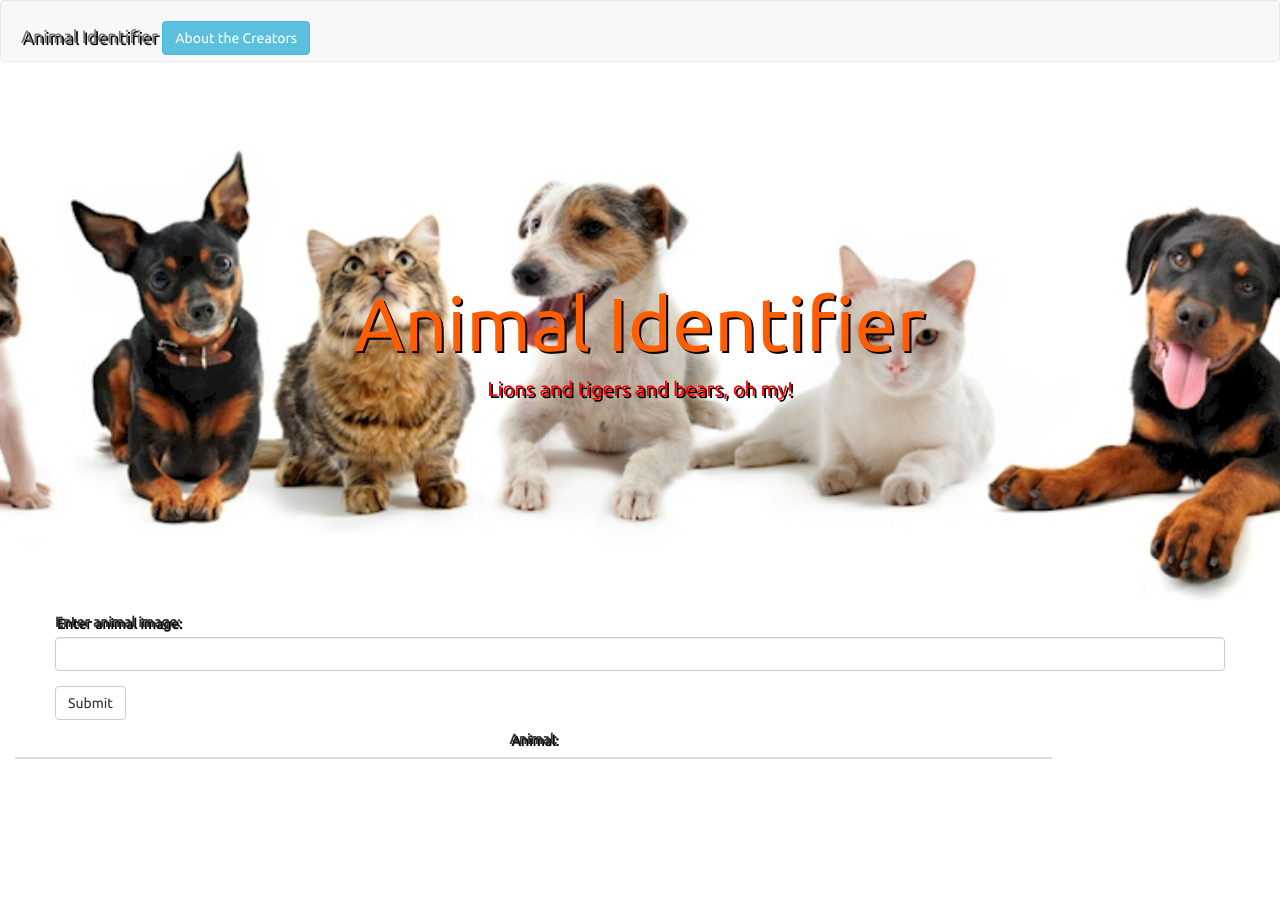
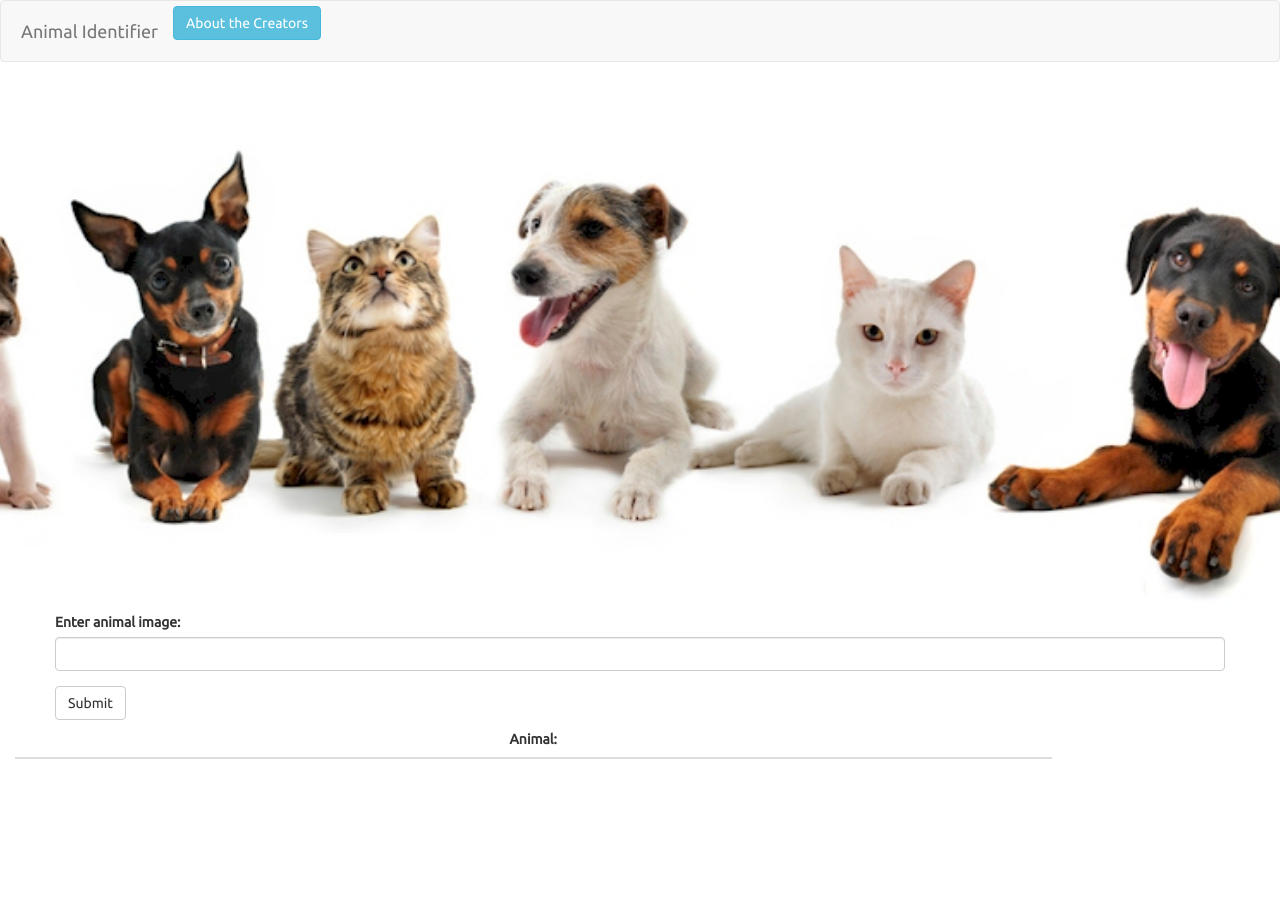
Before and after one commit to KalicoRacer/P3-paranormal_hacktivity, a Python web app: template Template/index.html in a window 1280 px wide. Run offline with Jinja, Linux system fonts and the light colour scheme; the template is opened without the code that fills it, so the values that code supplies are empty; some libraries are stand-ins or nearby versions.

Commit message:
7:36PM
Websites both work - Praise be

```diff
--- a/Template/index.html
+++ b/Template/index.html
@@ -7,7 +7,7 @@
   <meta name="viewport" content="width=device-width, initial-scale=1">
   <link rel="stylesheet" href="https://maxcdn.bootstrapcdn.com/bootswatch/3.3.7/superhero/bootstrap.min.css">
   <link href="https://fonts.googleapis.com/css?family=Ubuntu" rel="stylesheet">
-  <link rel="stylesheet" href="static/css/style.css">
+  <link rel="stylesheet" href="../static/css/style.css">
 </head>
 
 <body>
@@ -16,9 +16,8 @@
       <div class="container-fluid">
         <div class="navbar-header">
           <a class="navbar-brand" href="index.html">Animal Identifier
-              <button type="button" onclick="window.location.href = 'Aboutthecreators.html';" class="btn btn-info">About the Creators</button>
-            <img class="nav-ufo" src="static/images/ufo.svg">
           </a>
+            <a href="Aboutthecreators.html"><button type="button" class="btn btn-info">About the Creators</button></a>
         </div>
       </div>
     </nav>
@@ -88,8 +87,6 @@
     </footer> -->
   </div>
   <script src="https://cdnjs.cloudflare.com/ajax/libs/d3/4.11.0/d3.js"></script>
-  <script src="static/js/data.js"></script>
-  <script src="static/js/app.js"></script>
 </body>
 
 </html>
--- a/static/css/style.css
+++ b/static/css/style.css
@@ -8,7 +8,7 @@ body {
   height: 100%;
   padding: 0;
   margin: 0;
-  text-shadow: 2px 2px black;
+/*  text-shadow: 2px 2px black;
 }
 
 /* The wrapper contains all of the page's content besides the footer, which is pushed to the bottom of the page */
@@ -100,7 +100,7 @@ select {
   padding: 20px;
   margin: 0;
   background: black;
-  background-image: url("../images/nasa.jpg");
+  background-image: url("../images/banner.jpg");
   background-attachment: fixed;
   background-position: bottom center;
   background-size: cover;
```
Also changed, not shown: Template/Aboutthecreators.html (+3 -4 lines), static/images/banner.jpg (renamed from static/images/nasa.jpg), static/images/ufo.svg (deleted), 3 other files.
